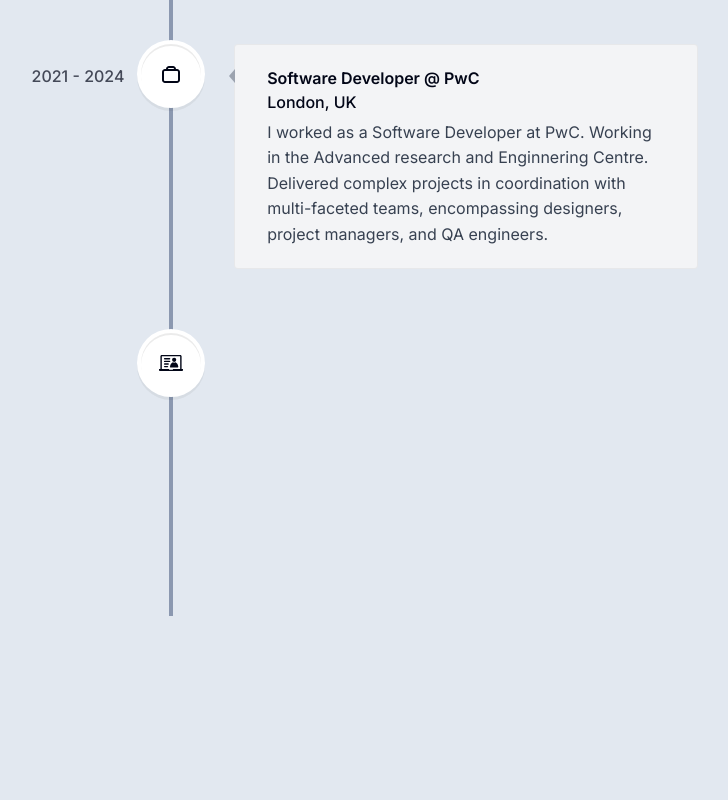
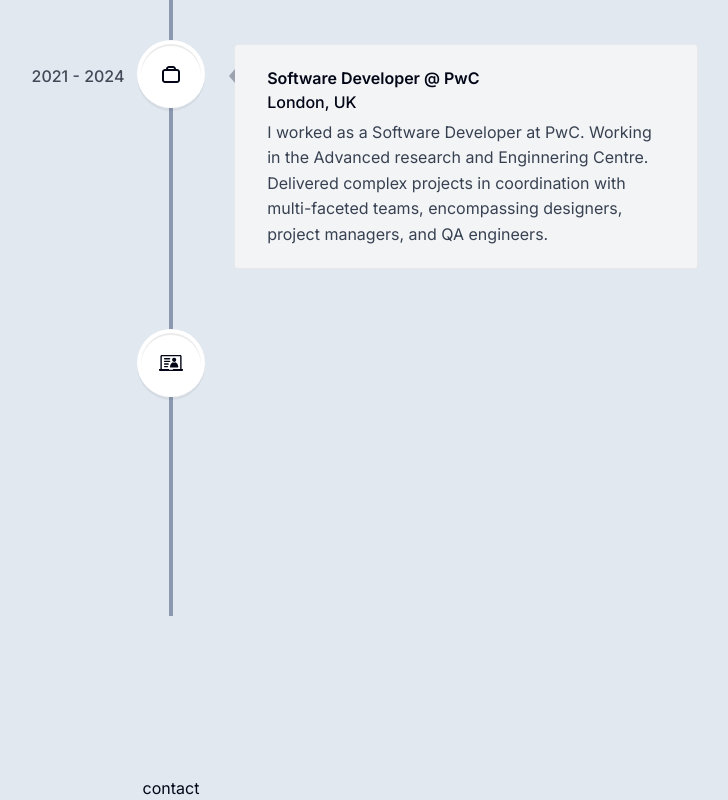
Before and after one commit to Harry-Leepz/personal-portfolio, a Next.js app: page / in a window 1280 px wide. Shown: the part 3527-4327 px from the top of the page, without its empty margins (469-1197 px from the left). Before the commit the page ends 4303 px from the top, so only its background shows below. Built offline with nearby package versions, Linux system fonts and the light colour scheme.

Commit message:
feat: add Contact component and include it in Home page

```diff
--- a/app/page.tsx
+++ b/app/page.tsx
@@ -1,4 +1,5 @@
 import About from "@/components/sections/about";
+import Contact from "@/components/sections/contact";
 import Experience from "@/components/sections/experience";
 import Intro from "@/components/sections/intro";
 import Projects from "@/components/sections/projects";
@@ -14,6 +15,7 @@ export default function Home() {
       <Projects />
       <Skills />
       <Experience />
+      <Contact />
     </main>
   );
 }
--- /dev/null
+++ b/components/sections/contact.tsx
@@ -0,0 +1,3 @@
+export default function Contact() {
+  return <section>contact</section>;
+}
```
